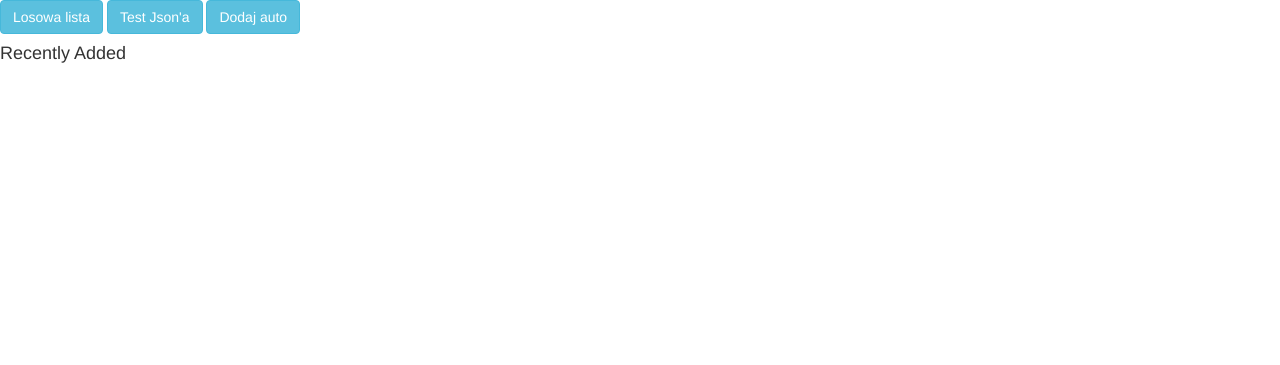
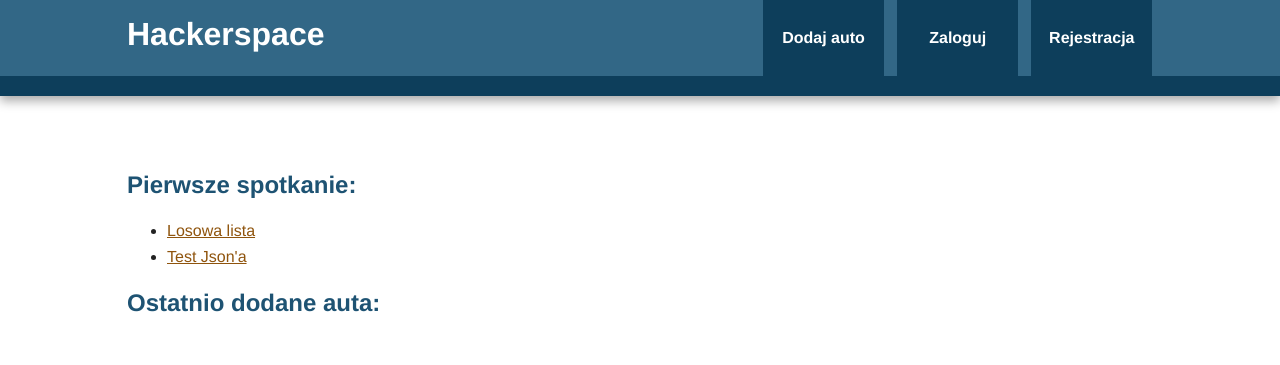
Before and after one commit to s1korrrr/pythonhacking-flask, a Flask app: page / in a window 1280 px wide. Shown: the top 365 px of the page. Run offline with Flask 2, Linux system fonts and the light colour scheme; data that the repository does not hold is empty; some libraries are stand-ins or nearby versions.

Commit message:
Added styling to templates / minor language fixes

```diff
--- a/src/default_settings.py
+++ b/src/default_settings.py
@@ -7,6 +7,6 @@ TESTING = False
 
 DATABASE_URI = 'sqlite:///car_club.db'
 SECRET_KEY = '\xb7\x06\xca\xbe\x8f\xda\xf9\x95A\tY+\x1as\xa7\xc7\x11;\xa9i\xc48\xb5o'
-SQLALCHEMY_DATABASE_URI = 'sqlite:///' + os.path.join(basedir, 'car_club.db')
+SQLALCHEMY_DATABASE_URI = 'sqlite:///' + os.path.join(basedir, '..', 'car_club.db')
 SQLALCHEMY_TRACK_MODIFICATIONS = False
 SQLALCHEMY_ECHO = True
--- a/src/templates/add_car.html
+++ b/src/templates/add_car.html
@@ -8,7 +8,8 @@ Hackerspace -- Add car
 
 {% block main %}
     <section>
-        <h1>Add a new car</h1>
+        <br>
+        <h2>Add a new car</h2>
         <form action="" method="post">
             {{ form.hidden_tag() }}
             <table>
--- a/src/templates/base.html
+++ b/src/templates/base.html
@@ -1,18 +1,40 @@
-<!DOCTYPE html>
-<html lang="pl">
+<!doctype html>
+<html class="no-js" lang="">
 <head>
-    <meta charset="UTF-8">
-    <link rel="stylesheet" href="https://maxcdn.bootstrapcdn.com/bootstrap/3.3.7/css/bootstrap.min.css"
-          integrity="sha384-BVYiiSIFeK1dGmJRAkycuHAHRg32OmUcww7on3RYdg4Va+PmSTsz/K68vbdEjh4u"
-          crossorigin="anonymous">
+    <meta charset="utf-8">
+    <meta http-equiv="X-UA-Compatible" content="IE=edge,chrome=1">
     <title>
         {% block title %}
 
         {% endblock %}
     </title>
+    <meta name="description" content="">
+    <meta name="viewport" content="width=device-width, initial-scale=1">
+
+    <link rel="stylesheet" href="{{ url_for('static', filename='css/normalize.min.css') }}">
+    <link rel="stylesheet" href="{{ url_for('static', filename='css/main.css') }}">
+
+    <script src="../static/js/vendor/modernizr-2.8.3-respond-1.4.2.min.js"></script>
 </head>
 <body>
-    <div class="main-container">
+
+<div class="header-container">
+    <header class="wrapper clearfix">
+        <a href="{{ url_for('index') }}">
+            <h1 class="title">Hackerspace</h1>
+        </a>
+        <nav>
+            <ul>
+                <li><a href="{{ url_for('add_car') }}">Dodaj auto</a></li>
+                <li><a href="{{ url_for('login') }}">Zaloguj</a></li>
+                <li><a href="#">Rejestracja</a></li>
+            </ul>
+        </nav>
+    </header>
+</div>
+
+<div class="main-container">
+    <div class="main wrapper clearfix">
         <article class="flashes">
             {% with messages = get_flashed_messages() %}
                 {% if messages %}
@@ -28,6 +50,13 @@
         {% block main %}
 
         {% endblock %}
+
     </div>
+</div>
+
+<script src="//ajax.googleapis.com/ajax/libs/jquery/1.11.2/jquery.min.js"></script>
+<script>window.jQuery || document.write('<script src="{{ url_for('static', filename='/js/vendor/jquery-1.11.2.min.js') }}"><\/script>')</script>
+<script src="../static/js/main.js"></script>
+
 </body>
 </html>
--- a/src/templates/index.html
+++ b/src/templates/index.html
@@ -1,26 +1,27 @@
 {% extends 'base.html' %}
 
 {% block title %}
-    <h1>
     Hackerspace -- Welcome
-    </h1>
 {% endblock %}
 
 {% block main %}
 
     <section class="buttons">
-        <a class="btn btn-info" href="{{ url_for('random_list', length=5) }}" role="button">Losowa lista</a>
-        <a class="btn btn-info" href="{{ url_for('some_json') }}" role="button">Test Json'a</a>
-        <a class="btn btn-info" href="{{ url_for('add_car') }}" role="button">Dodaj auto</a>
+        <br>
+        <h2>Pierwsze spotkanie:</h2>
+            <ul>
+                <li><a href="{{ url_for('random_list', length=5) }}" role="button">Losowa lista</a></li>
+                <li><a href="{{ url_for('some_json') }}" role="button">Test Json'a</a></li>
+            </ul>
     </section>
 
     <section>
-            <h4>Recently Added</h4>
+        <h2>Ostatnio dodane auta:</h2>
         {% if new_cars %}
             <ul>
                 {% for car in new_cars %}
                     <li>
-                            {{ car.owner.name }} -- {{ car.description }}</a>
+                        {{ car.owner.name }} -- {{ car.description }} -- {{ car.plate }}</a>
                     </li>
                 {% endfor %}
             </ul>
--- a/src/templates/login.html
+++ b/src/templates/login.html
@@ -8,7 +8,8 @@ Hackerspace -- login
 
 {% block main %}
     <section>
-        <h1 style="clear:both">Zaloguj się:</h1>
+        <br>
+        <h2 style="clear:both">Zaloguj się:</h2>
         <form action="" method="post">
             {{ form.hidden_tag() }}
             <table>
--- a/src/views.py
+++ b/src/views.py
@@ -34,10 +34,10 @@ def login():
         if user is not None and user.check_password(password):
             should_stay_logged = form.remember_me.data
             login_user(user, should_stay_logged)
-            flash('Logged in successfully as {}'.format(user.name))
+            flash('Zalogowano {}.'.format(user.name))
             next_page = request.args.get('next')
             return redirect(next_page or url_for('index'))
-        flash('Incorrect username of password')
+        flash('Niepoprawny użytkownik lub hasło.')
     return render_template('login.html', form=form)
 
 
@@ -57,7 +57,7 @@ def add_car():
         car = Car(owner=current_user, plate=plate, description=description)
         db.session.add(car)
         db.session.commit()
-        flash('Stored cars: {}'.format(description))
+        flash('Zaposano pojazd: {}'.format(description))
         return redirect(url_for('index'))
     return render_template('add_car.html', form=form)
 
```
Lines whose indentation alone changed are shown as unchanged.
